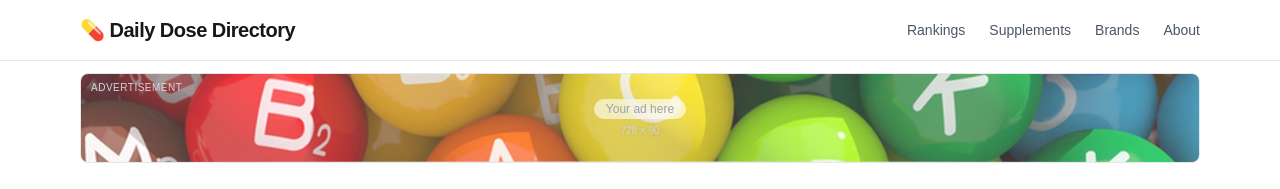
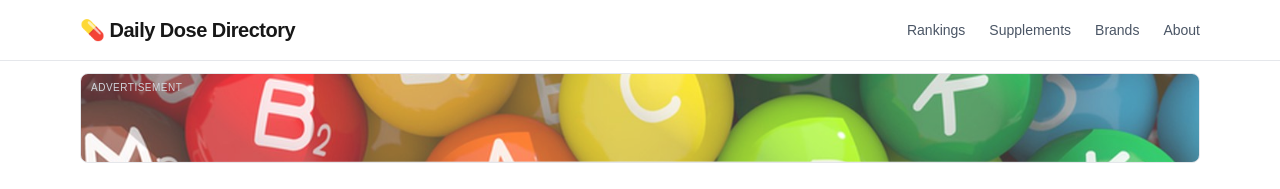
Before and after one commit to AIJToday/supplement-directory, a Next.js app: page / in a window 1280 px wide. Shown: the top 189 px of the page. Built offline with nearby package versions, Linux system fonts and the light colour scheme; no server answers; the database is empty.

Commit message:
Remove 'Your ad here' text and dimensions from ad banners

```diff
--- a/src/components/AdPlaceholder.tsx
+++ b/src/components/AdPlaceholder.tsx
@@ -32,18 +32,6 @@ export function AdPlaceholder({ size = "leaderboard", className = "", bannerSrc
         />
       )}
 
-      {/* Center message — sits above the image */}
-      <div className="relative z-10 flex flex-col items-center gap-1">
-        <span className="rounded-full bg-white/60 px-3 py-0.5 text-xs font-medium text-gray-400 backdrop-blur-sm select-none">
-          Your ad here
-        </span>
-        <span className="text-[10px] text-gray-300 select-none drop-shadow-sm">
-          {size === "leaderboard" && "728 × 90"}
-          {size === "rectangle" && "300 × 250"}
-          {size === "skyscraper" && "160 × 600"}
-        </span>
-      </div>
-
       {/* Bottom gradient fade */}
       <div className="absolute bottom-0 left-0 right-0 h-px bg-gradient-to-r from-transparent via-gray-200/50 to-transparent" />
     </div>
```
